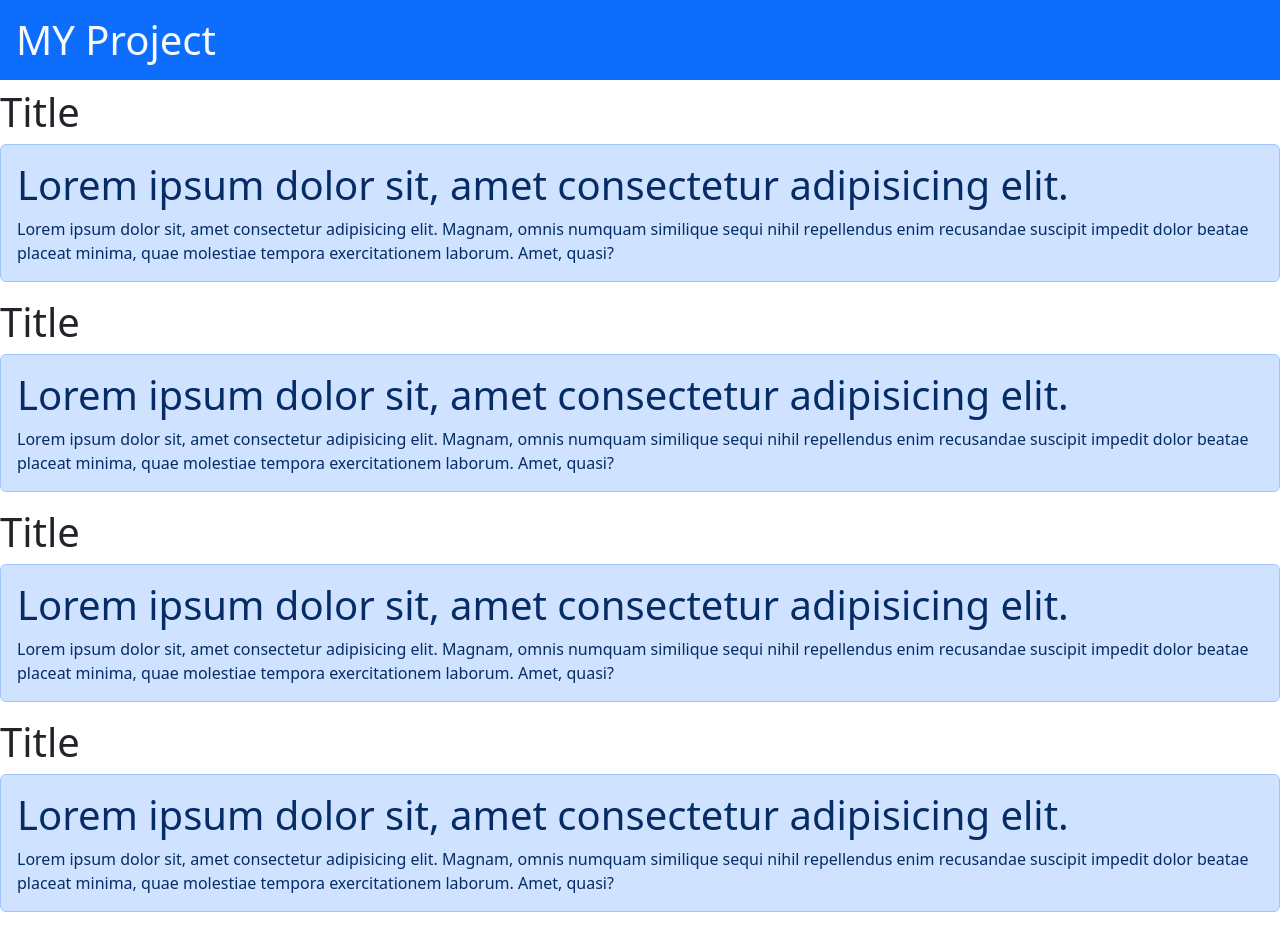
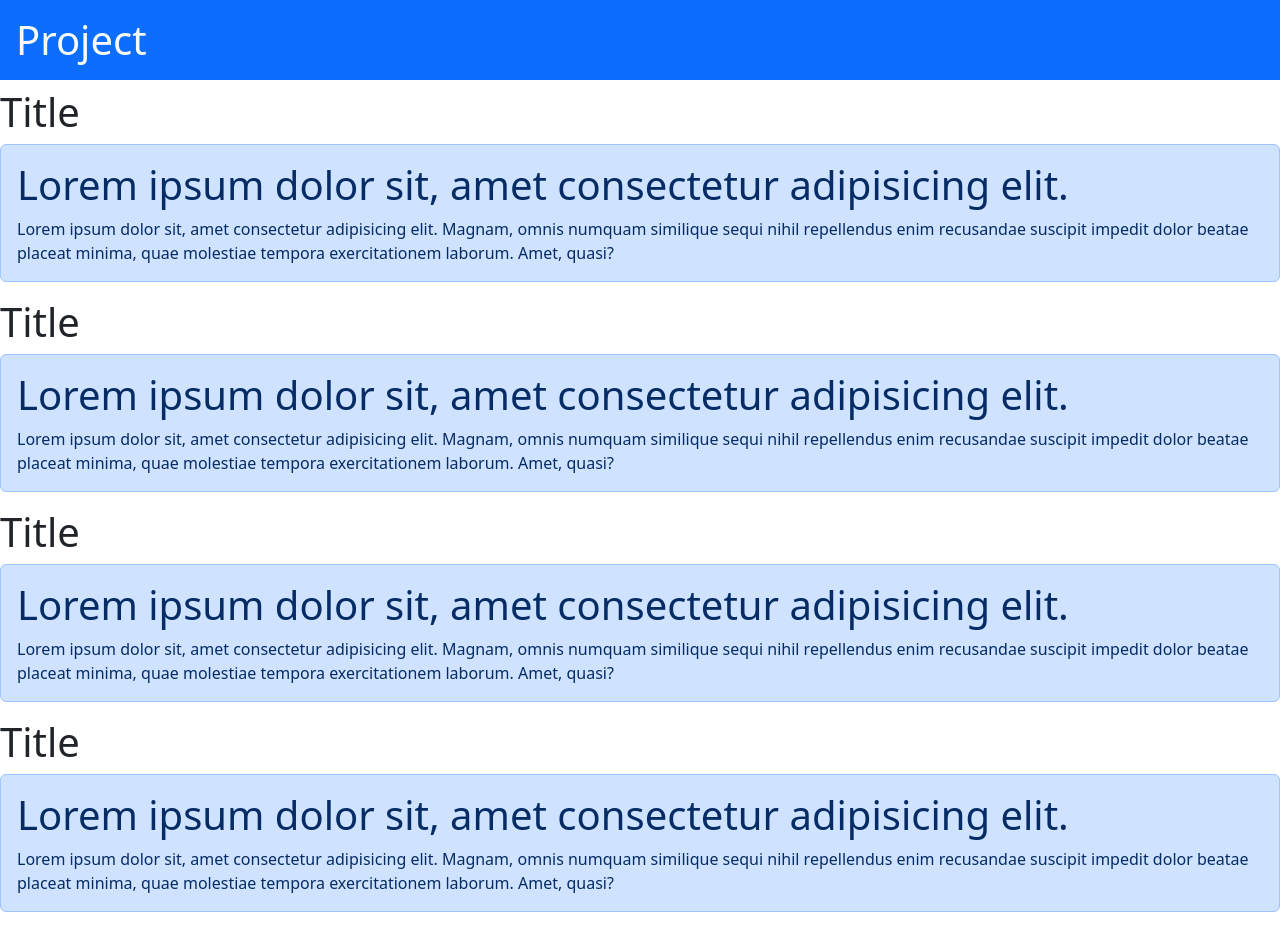
Before and after one commit to mayuri-patade/first-react-app, a React (Create React App) app: page / in a window 1280 px wide. Built offline with nearby package versions, Linux system fonts and the light colour scheme.

Commit message:
external datablock

```diff
--- a/src/App.js
+++ b/src/App.js
@@ -1,8 +1,9 @@
+import DataBlock from "./DataBlock";
 
 function App(){
   return (
     <>
-    <h1 className="bg-primary text-light p-3">MY Project</h1>
+    <h1 className="bg-primary text-light p-3">Project</h1>
     <DataBlock/>
     <DataBlock/>
     <DataBlock/>
@@ -11,19 +12,6 @@ function App(){
   );
 }
 
-function DataBlock() {
 
 
-  return (
-    <>
-    <h1>Title</h1>
-
-    <div className="alert alert-primary">
-      <h1>Lorem ipsum dolor sit, amet consectetur adipisicing elit.</h1>
-      Lorem ipsum dolor sit, amet consectetur adipisicing elit. Magnam, omnis numquam similique sequi nihil repellendus enim recusandae suscipit impedit dolor beatae placeat minima, quae molestiae tempora exercitationem laborum. Amet, quasi?</div>
-
-    </>
-  );
-}
-
 export default App;
--- /dev/null
+++ b/src/DataBlock.js
@@ -0,0 +1,16 @@
+function DataBlock() {
+
+
+    return (
+      <>
+      <h1>Title</h1>
+
+      <div className="alert alert-primary">
+        <h1>Lorem ipsum dolor sit, amet consectetur adipisicing elit.</h1>
+        Lorem ipsum dolor sit, amet consectetur adipisicing elit. Magnam, omnis numquam similique sequi nihil repellendus enim recusandae suscipit impedit dolor beatae placeat minima, quae molestiae tempora exercitationem laborum. Amet, quasi?</div>
+
+      </>
+    );
+  }
+
+  export default DataBlock;
```
